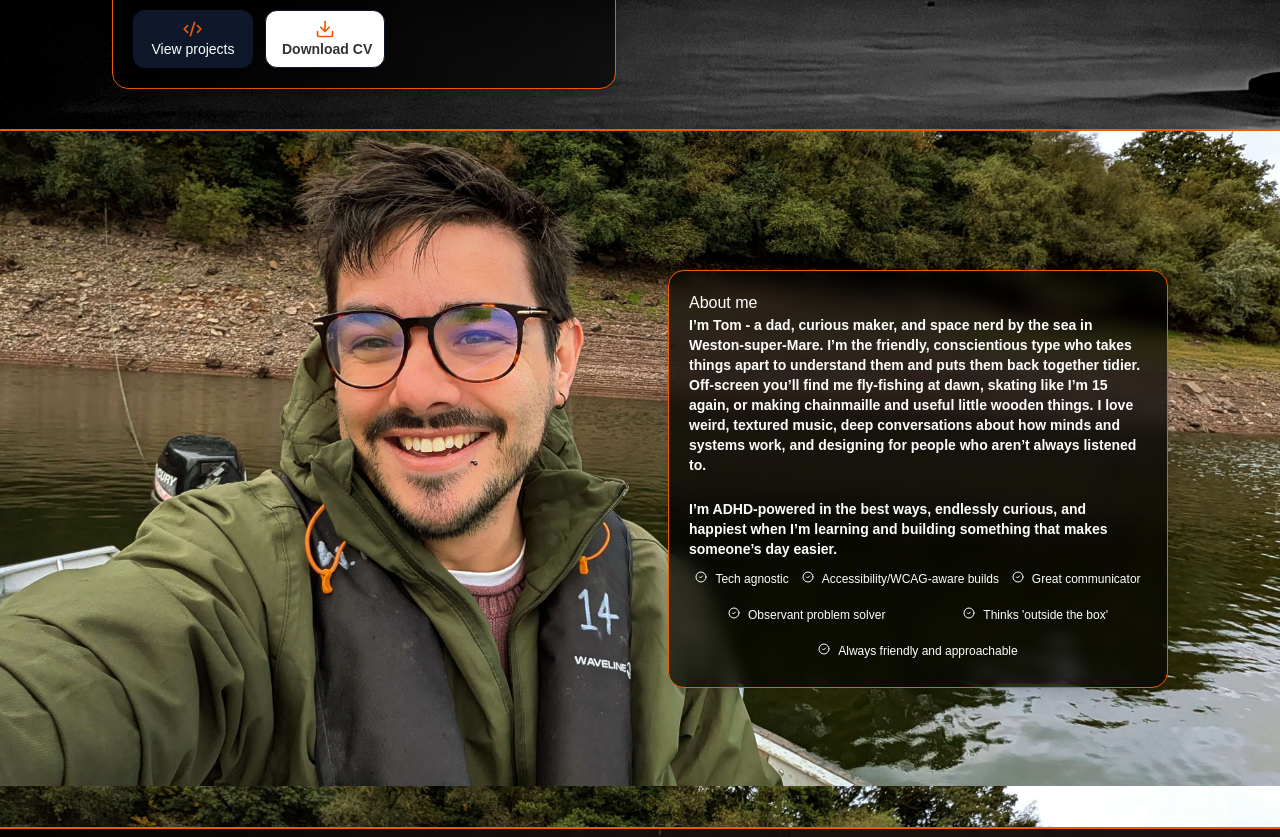
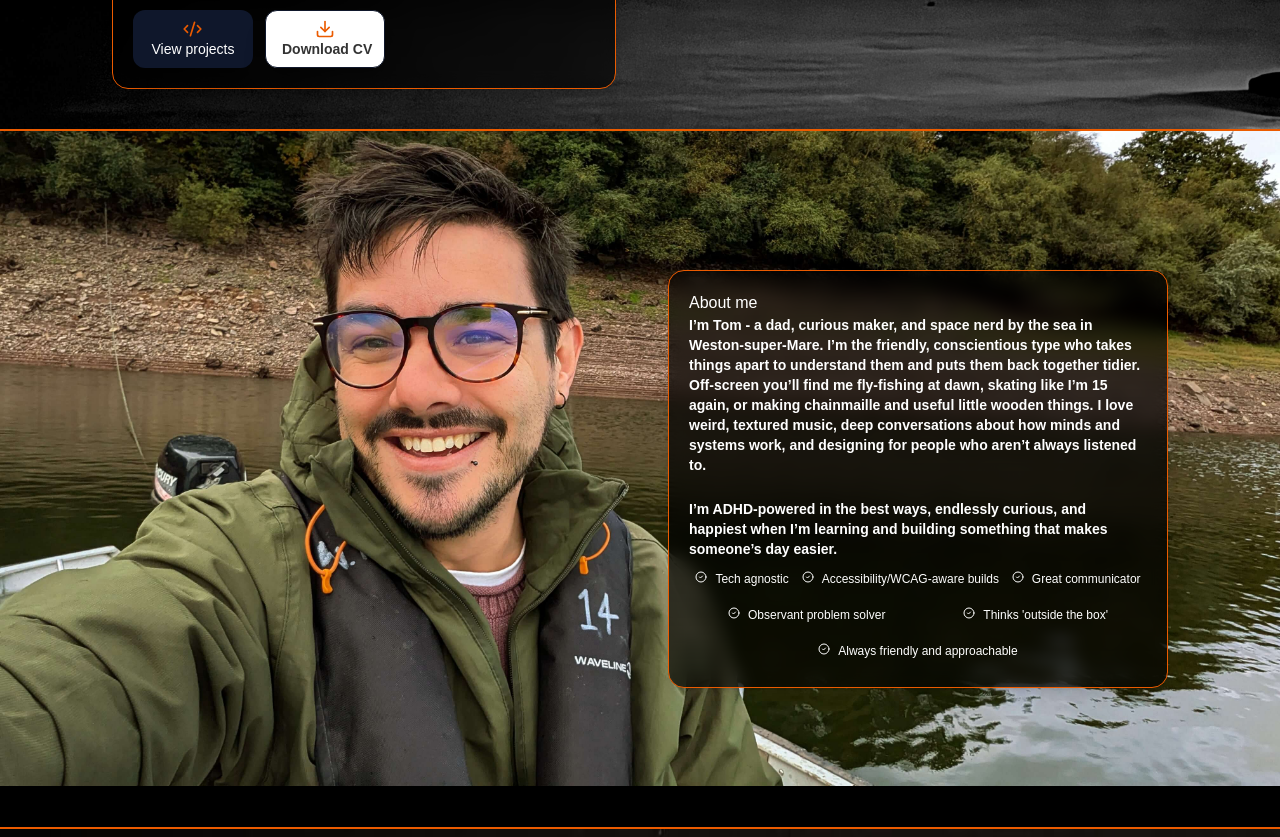
Before and after one commit to Nartuom/tombl-app, a Next.js app: page / in a window 1280 px wide. Shown: the part 380-1217 px from the top of the page. Built offline with nearby package versions, Linux system fonts and the light colour scheme.

Commit message:
remove bg-repeat on happyTom

```diff
--- a/app/components/Portfolio.tsx
+++ b/app/components/Portfolio.tsx
@@ -164,7 +164,7 @@ export default function Portfolio() {
 
         </section>
         {/* Meet Tom */}
-        <section className={"grid grid-flow-col grid-cols-2 grid-rows-2  md:grid-rows-1 items-center justify-end gap-2 h-175 bg-[url('../public/assets/happyTom.jpg')] bg-[auto_100%] bg-repeat bg-position-[30%_-75px] md:bg-cover md:bg-position-[30%_-65px] overflow-hidden border-y-2 border-accent"}>
+        <section className={"grid grid-flow-col grid-cols-2 grid-rows-2  md:grid-rows-1 items-center justify-end gap-2 h-175 bg-[url('../public/assets/happyTom.jpg')] bg-[auto_100%] bg-no-repeat bg-cover bg-position-[30%_-75px] md:bg-position-[30%_-65px] overflow-hidden border-y-2 border-accent pb-10 md:pb-0"}>
           <div className="col-span-2 md:col-span-1 md:col-start-2 row-span-1 row-start-2 md:row-start-1">
             <Card className="h-auto md:min-w-75 mt-0 mb-0 mx-10 md:mr-28">
               <CardContent className="">
```
